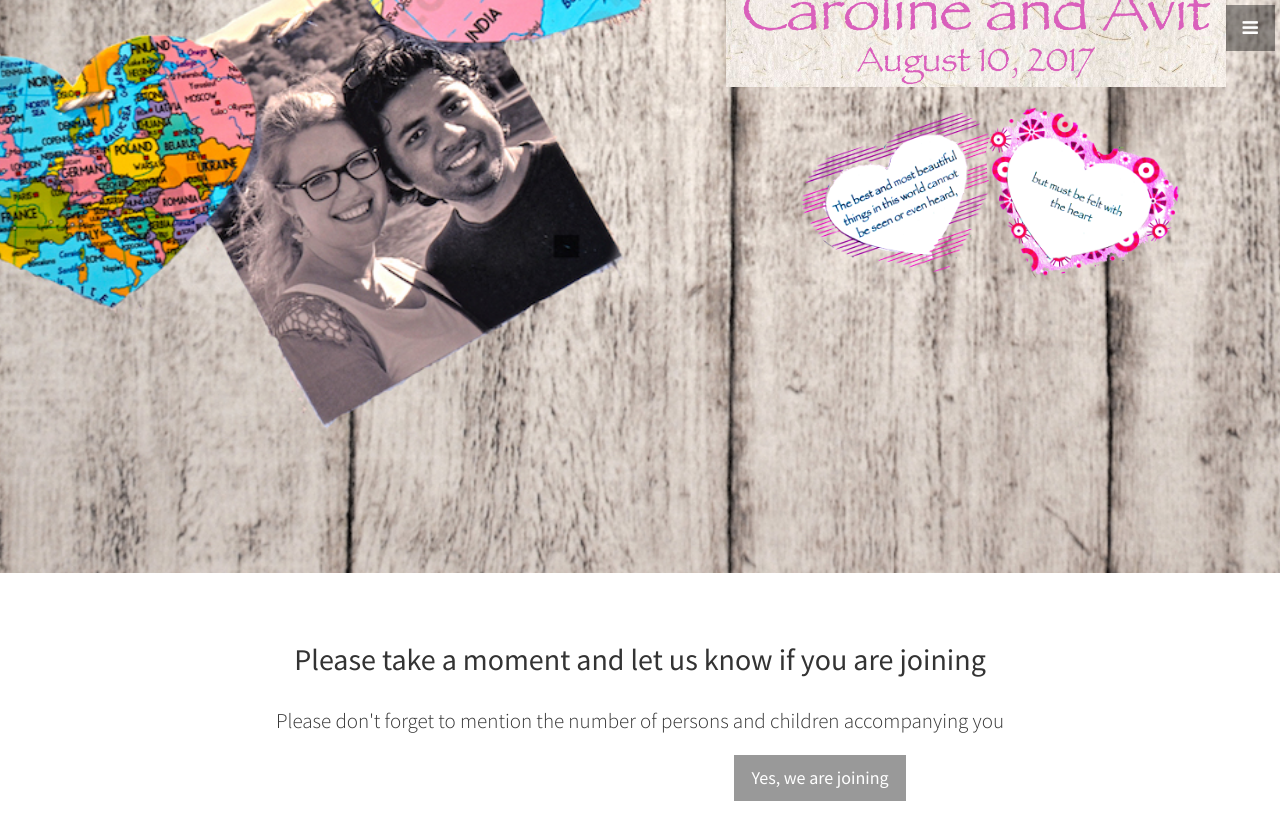
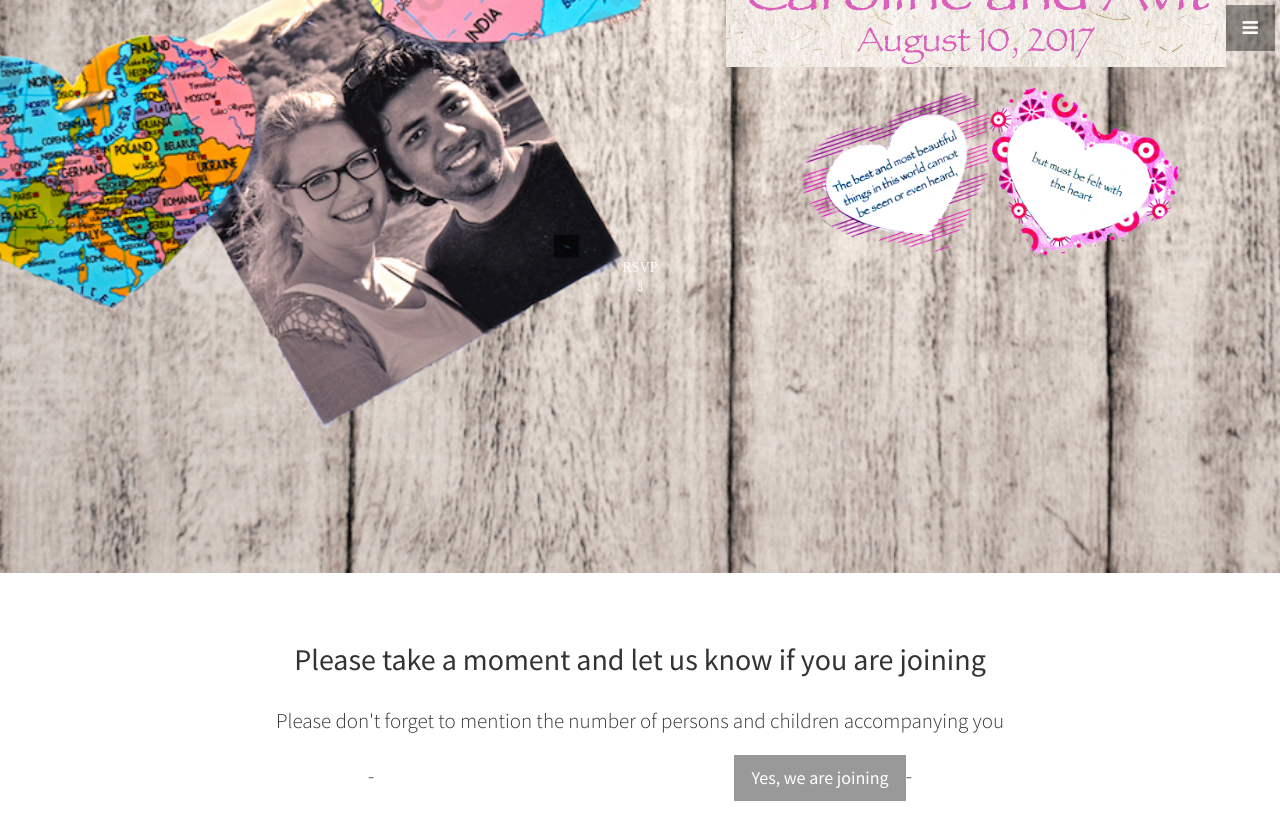
Before and after one commit to MonchiLin/carowedavit.github.io, a Jekyll site: the page built from index.html, in a window 1280 px wide and 900 px high, scrolled down 327 px. Shown: the top 840 px of the window. Built offline with Jekyll 4.4.1, drawn with Linux system fonts in a browser that asks for light colours.

Commit message:
rsvp updated

```diff
--- a/_includes/about.html
+++ b/_includes/about.html
@@ -5,7 +5,7 @@
         <h2>Please take a moment and let us know if you are joining</h2>
         <br>
          <p class="lead">Please don't forget to mention the number of persons and children accompanying you</p>
-         <p class="lead"><a href="mailto:avit.bhowmik@su.se" class="btn btn-dark btn-lg">Yes, we are joining</a></p>
+         <p class="lead">-<a href="mailto:avit.bhowmik@su.se" class="btn btn-dark btn-lg">Yes, we are joining</a>-</p>
       </div>
     </div>
     <!-- /.row -->
--- a/_includes/header.html
+++ b/_includes/header.html
@@ -4,5 +4,8 @@
    <br>
    <br>
    <img src="img/qh.gif" alt="Wedding quotes" style="width:380px; margin-left: 50em;">
+   <br>
+   RSVP <br>
+   &dArr;
   </div>
 </header>
```
